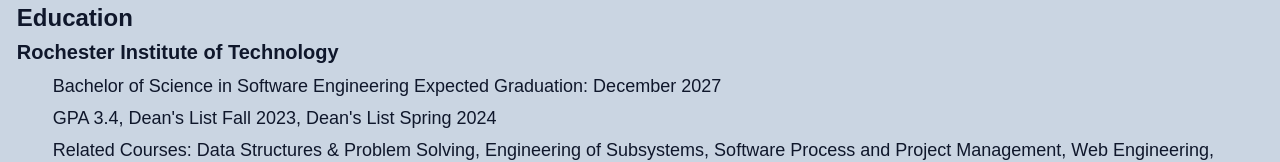
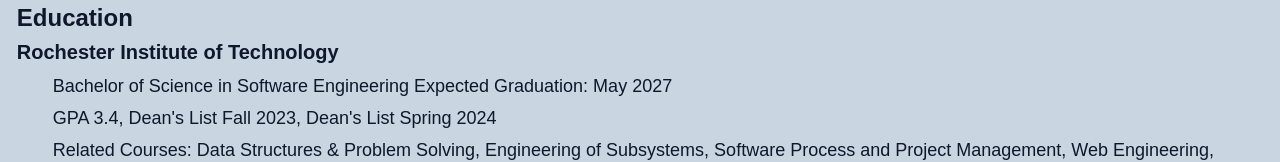
Before and after one commit to CouchCouch/couchcouch.github.io, a Vue app: page /resume in a window 1280 px wide. Shown: the part 282-444 px from the top of the page. Built offline with nearby package versions, Linux system fonts and the light colour scheme.

Commit message:
Updated graduation

```diff
--- a/src/views/ResumeView.vue
+++ b/src/views/ResumeView.vue
@@ -10,7 +10,7 @@
             <dl>
                 <div class="sublist">
                     <dt>Rochester Institute of Technology</dt>
-                    <dd>Bachelor of Science in Software Engineering Expected Graduation: December 2027</dd>
+                    <dd>Bachelor of Science in Software Engineering Expected Graduation: May 2027</dd>
                     <dd>GPA 3.4, Dean's List Fall 2023, Dean's List Spring 2024</dd>
                     <dd>Related Courses: Data Structures & Problem Solving, Engineering of Subsystems, Software Process and Project Management, Web Engineering, Software Design for Computing Systems, Human Centered Requirements and Design, Engineering Secure Software, Software Architecture and Requirements, Analysis of Algorithms</dd>
                 </div>
```
